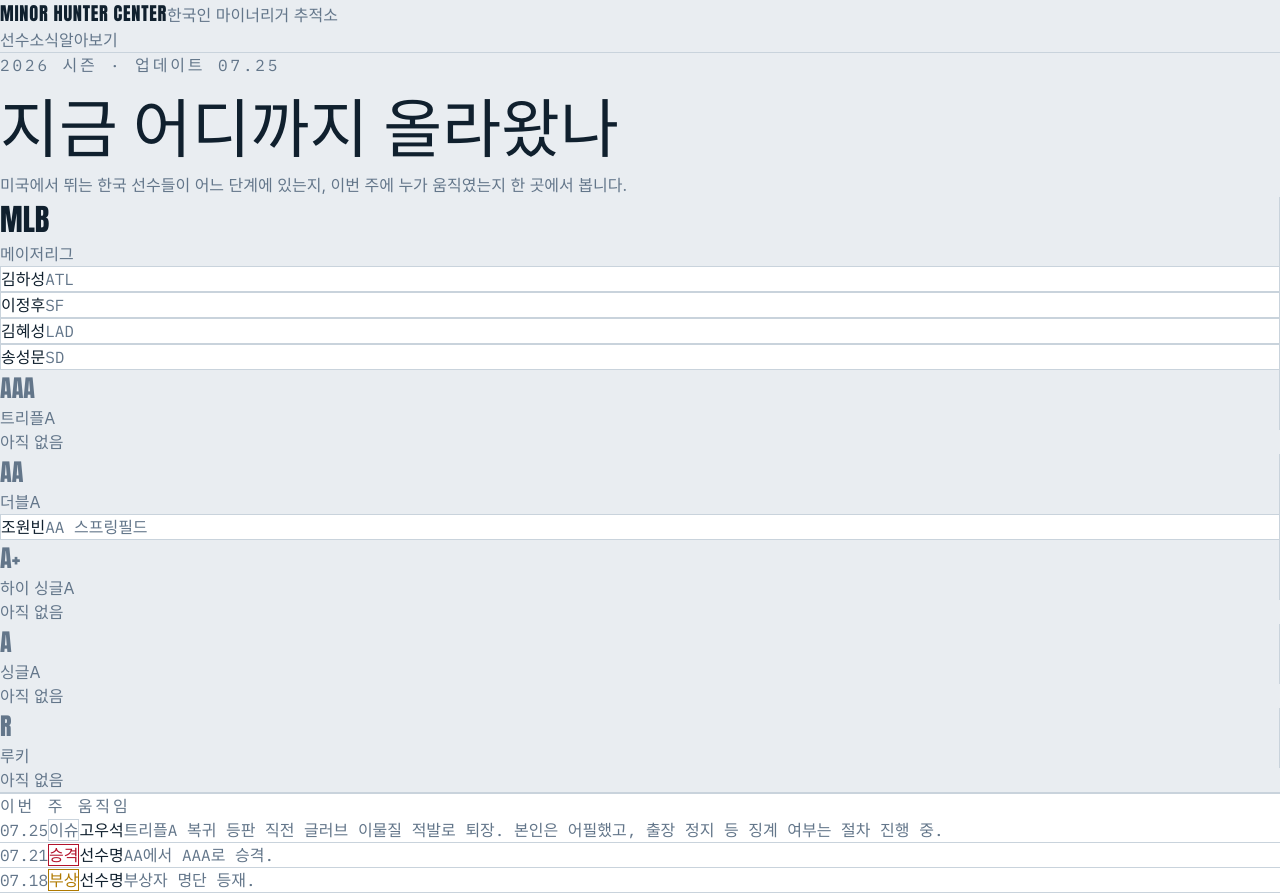
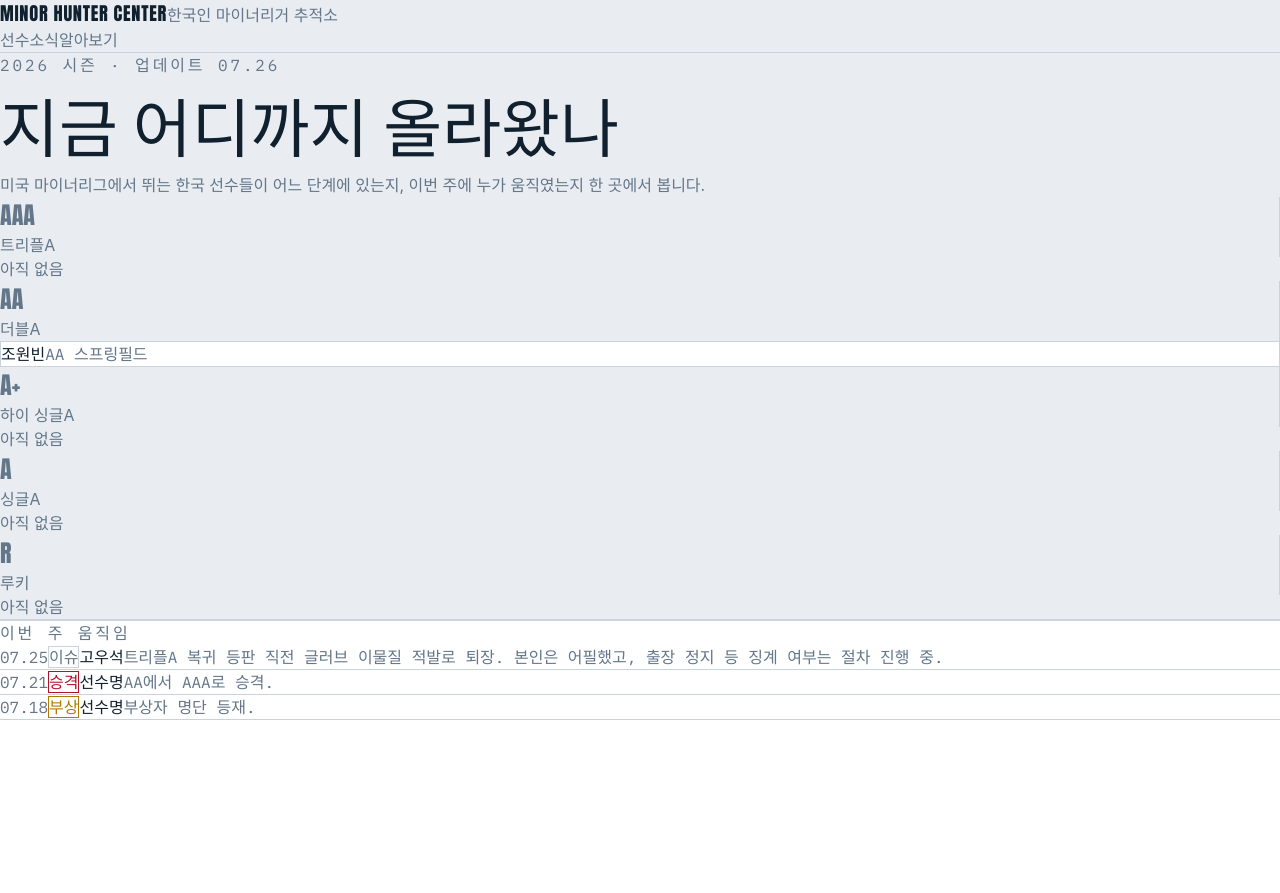
Before and after one commit to uli42852-commits/minorhunter, a Next.js app: page / in a window 1280 px wide. After the commit the page ends 800 px from the top, so only its background shows below. Built offline with nearby package versions, Linux system fonts and the light colour scheme; a web font is replaced by a local one.

Commit message:
Update page.jsx

```diff
--- a/app/page.jsx
+++ b/app/page.jsx
@@ -1,9 +1,8 @@
 import { C, F } from "../lib/theme";
-import { players, mlbPlayers, news } from "../lib/data";
+import { players, news } from "../lib/data";
 
 function levelBucket() {
   const base = [
-    { code: "MLB", ko: "메이저리그" },
     { code: "AAA", ko: "트리플A" },
     { code: "AA", ko: "더블A" },
     { code: "A+", ko: "하이 싱글A" },
@@ -12,10 +11,7 @@ function levelBucket() {
   ];
   return base.map((lv) => ({
     ...lv,
-    players:
-      lv.code === "MLB"
-        ? mlbPlayers.map((p) => ({ ...p, slug: null }))
-        : players.filter((p) => p.level === lv.code).map((p) => ({ name: p.name, team: p.team, slug: p.slug })),
+    players: players.filter((p) => p.level === lv.code).map((p) => ({ name: p.name, team: p.team, slug: p.slug })),
   }));
 }
 
@@ -44,18 +40,17 @@ export default function Home() {
       </header>
 
       <section className="px-5 sm:px-10 pt-12 pb-16 max-w-5xl mx-auto">
-        <Eyebrow>2026 시즌 · 업데이트 07.25</Eyebrow>
+        <Eyebrow>2026 시즌 · 업데이트 07.26</Eyebrow>
         <h1 className="leading-tight mb-3" style={{ fontFamily: F.display, fontSize: "clamp(2.2rem, 7vw, 4rem)" }}>지금 어디까지 올라왔나</h1>
         <p className="text-sm sm:text-base mb-10 max-w-lg" style={{ color: C.slate }}>
-          미국에서 뛰는 한국 선수들이 어느 단계에 있는지, 이번 주에 누가 움직였는지 한 곳에서 봅니다.
+          미국 마이너리그에서 뛰는 한국 선수들이 어느 단계에 있는지, 이번 주에 누가 움직였는지 한 곳에서 봅니다.
         </p>
         <div style={{ borderBottom: `1px solid ${C.rule}` }}>
           {levels.map((lv) => {
-            const isTop = lv.code === "MLB";
             return (
               <div key={lv.code} className="flex items-stretch border-t" style={{ borderColor: C.rule }}>
                 <div className="w-20 sm:w-32 shrink-0 flex flex-col justify-center py-4 pr-3" style={{ borderRight: `1px solid ${C.rule}` }}>
-                  <div className="leading-none" style={{ fontFamily: F.display, fontSize: isTop ? "1.9rem" : "1.5rem", color: isTop ? C.ink : C.slate }}>{lv.code}</div>
+                  <div className="leading-none" style={{ fontFamily: F.display, fontSize: "1.5rem", color: C.slate }}>{lv.code}</div>
                   <div className="text-xs mt-1" style={{ color: C.slate }}>{lv.ko}</div>
                 </div>
                 <div className="flex-1 flex flex-wrap gap-2 items-center py-4 pl-4">
```
